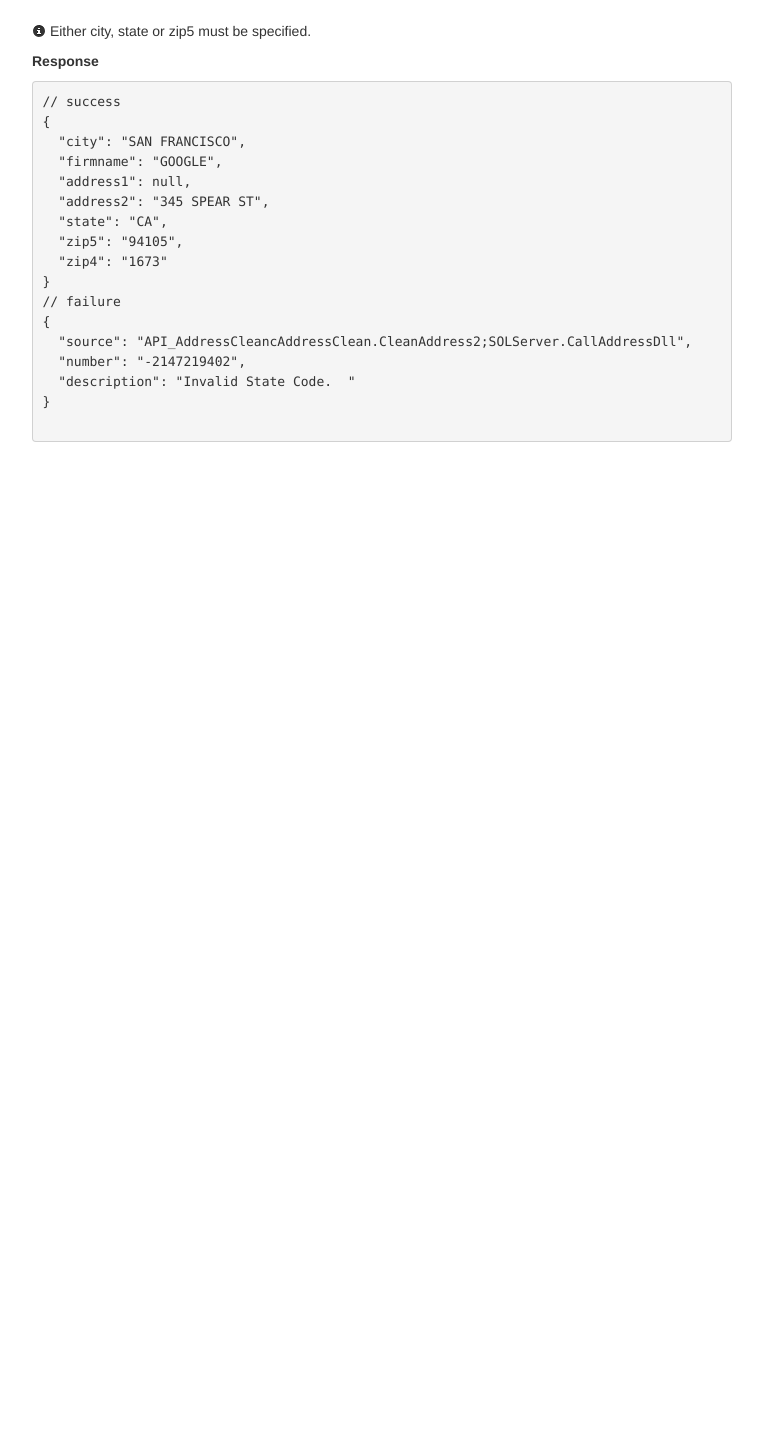
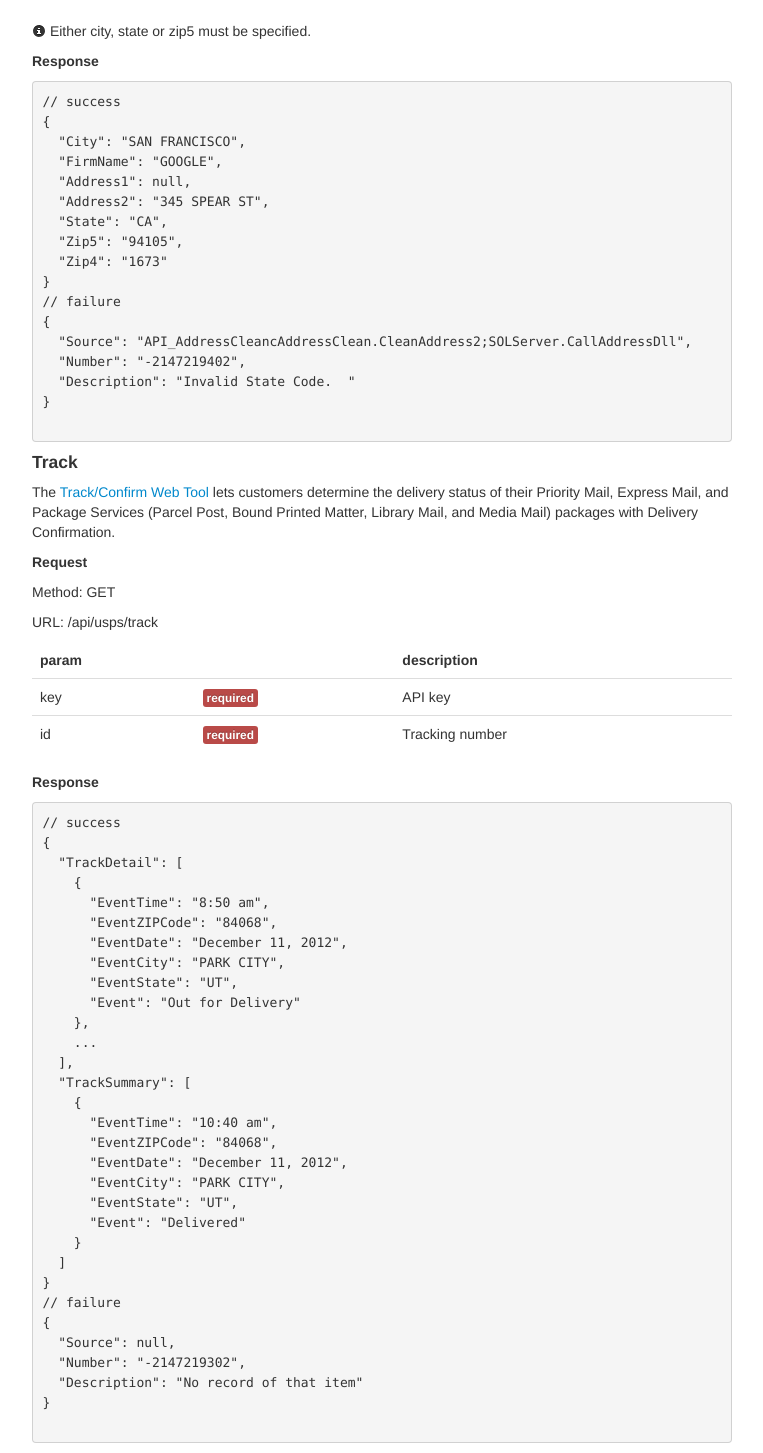
Before and after one commit to markjen/ecomtools, a Python web app: template gae/templates/index.html in a window 1280 px wide. Shown: the part 858-2311 px from the top of the page, without its empty margins (138-901 px from the left). Before the commit the page ends 1300 px from the top, so only its background shows below. Run offline with Jinja, Linux system fonts and the light colour scheme; the template is opened without the code that fills it, so the values that code supplies are empty; some libraries are stand-ins or nearby versions.

Commit message:
Add support for USPS Tracking

```diff
--- a/gae/main.py
+++ b/gae/main.py
@@ -14,6 +14,7 @@ app = webapp2.WSGIApplication(
             routes.NamePrefixRoute(
                 'usps-',
                 [
+                    webapp2.Route('/track', handler.UspsTrackHandler, 'track'),
                     webapp2.Route('/verify', handler.UspsVerifyHandler, 'verify'),
                 ]).get_routes()
         ),
--- a/gae/templates/index.html
+++ b/gae/templates/index.html
@@ -93,19 +93,84 @@
     <pre>
 // success
 {
-  "city": "SAN FRANCISCO",
-  "firmname": "GOOGLE",
-  "address1": null,
-  "address2": "345 SPEAR ST",
-  "state": "CA",
-  "zip5": "94105",
-  "zip4": "1673"
+  "City": "SAN FRANCISCO",
+  "FirmName": "GOOGLE",
+  "Address1": null,
+  "Address2": "345 SPEAR ST",
+  "State": "CA",
+  "Zip5": "94105",
+  "Zip4": "1673"
 }
 // failure
 {
-  "source": "API_AddressCleancAddressClean.CleanAddress2;SOLServer.CallAddressDll",
-  "number": "-2147219402",
-  "description": "Invalid State Code.  "
+  "Source": "API_AddressCleancAddressClean.CleanAddress2;SOLServer.CallAddressDll",
+  "Number": "-2147219402",
+  "Description": "Invalid State Code.  "
+}
+    </pre>
+
+    <h4>Track</h4>
+    <p>
+      The <a href="https://www.usps.com/webtools/htm/Track-Confirm-v4-1a.htm#_Toc83183008">Track/Confirm Web Tool</a> lets customers determine the delivery status of their Priority Mail, Express Mail, and Package Services (Parcel Post, Bound Printed Matter, Library Mail, and Media Mail) packages with Delivery Confirmation.</p>
+    <h5>Request</h5>
+    <p>
+      Method: GET
+    </p>
+    <p>
+      URL: /api/usps/track
+    </p>
+    <table class="table">
+      <thead>
+      <tr>
+        <th>param</th>
+        <th></th>
+        <th>description</th>
+      </tr>
+      </thead>
+      <tbody>
+      <tr>
+        <td>key</td>
+        <td><span class="label label-important">required</span></td>
+        <td>API key</td>
+      </tr>
+      <tr>
+        <td>id</td>
+        <td><span class="label label-important">required</span></td>
+        <td>Tracking number</td>
+      </tr>
+      </tbody>
+    </table>
+    <h5>Response</h5>
+    <pre>
+// success
+{
+  "TrackDetail": [
+    {
+      "EventTime": "8:50 am",
+      "EventZIPCode": "84068",
+      "EventDate": "December 11, 2012",
+      "EventCity": "PARK CITY",
+      "EventState": "UT",
+      "Event": "Out for Delivery"
+    },
+    ...
+  ],
+  "TrackSummary": [
+    {
+      "EventTime": "10:40 am",
+      "EventZIPCode": "84068",
+      "EventDate": "December 11, 2012",
+      "EventCity": "PARK CITY",
+      "EventState": "UT",
+      "Event": "Delivered"
+    }
+  ]
+}
+// failure
+{
+  "Source": null,
+  "Number": "-2147219302",
+  "Description": "No record of that item"
 }
     </pre>
   </div>
```
Also changed, not shown: gae/handler.py (+10 -0 lines), lib/ecomtools/usps.py (+29 -8 lines).
